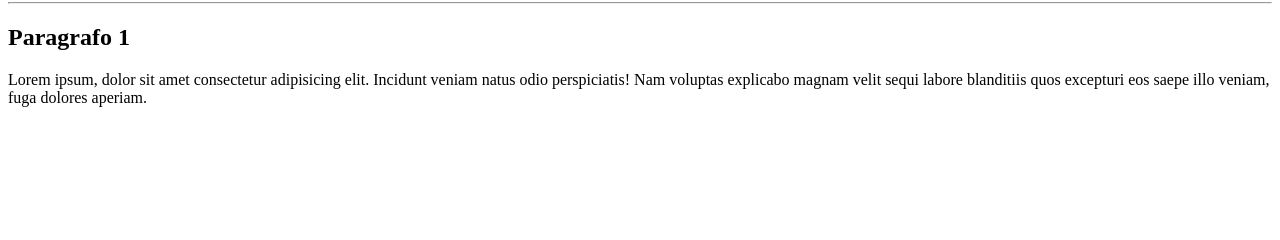
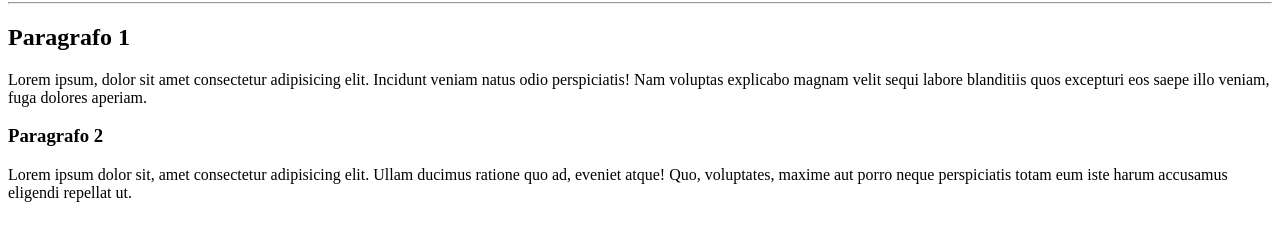
Before and after one commit to francescoP02/htmlcss-hello, a plain HTML site: page index.html in a window 1280 px wide. Shown: the part 88-328 px from the top of the page. Drawn offline with Linux system fonts and the light colour scheme.

Commit message:
add second div

```diff
--- a/index.html
+++ b/index.html
@@ -19,5 +19,11 @@
         </p>
     </div>
 
+    <!--Paragrafo 2-->
+    <div>
+        <h3>Paragrafo 2</h3>
+        <p>Lorem ipsum dolor sit, amet consectetur adipisicing elit. Ullam ducimus ratione quo ad, eveniet atque! Quo, voluptates, maxime aut porro neque perspiciatis totam eum iste harum accusamus eligendi repellat ut.</p>
+    </div>
+
 </body>
 </html>
```
